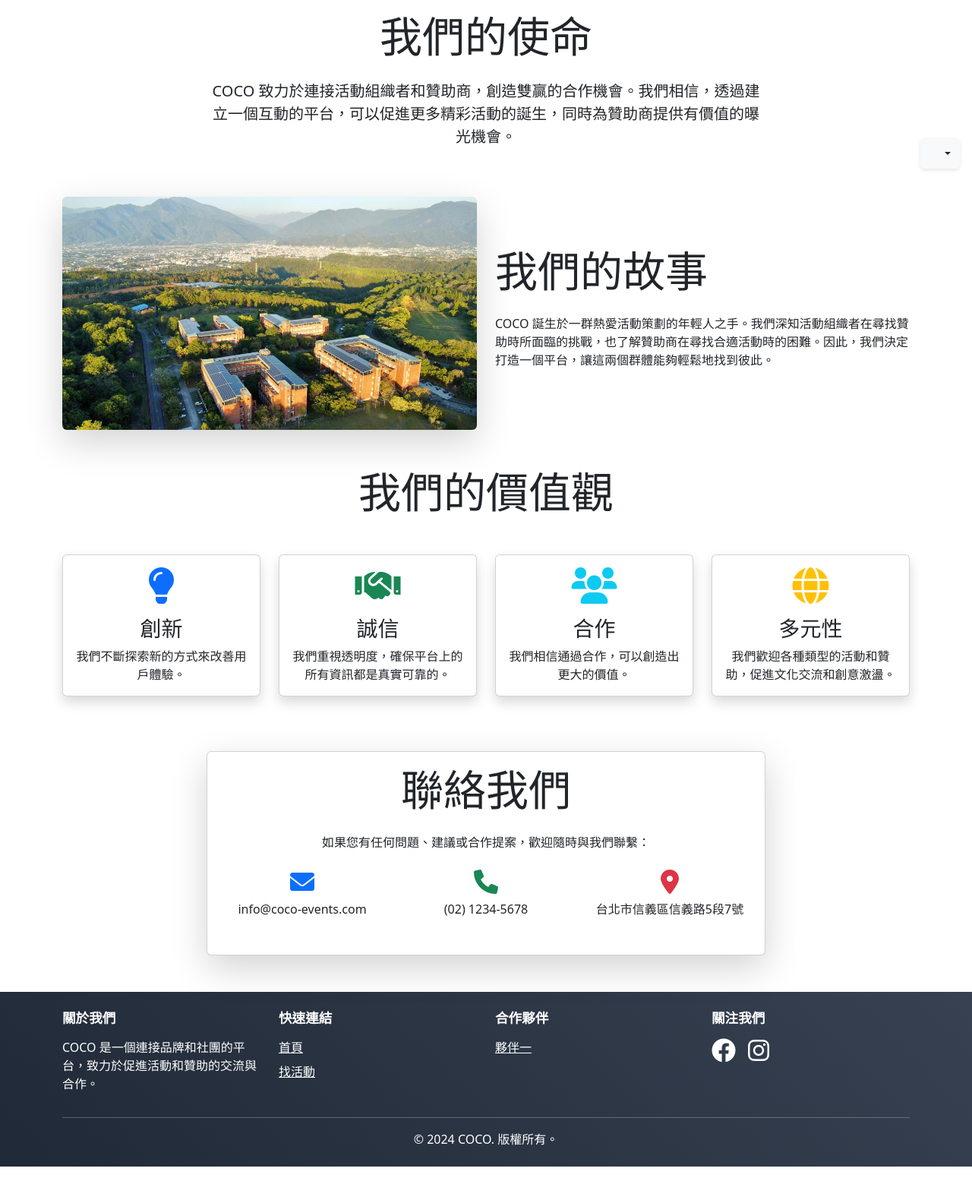
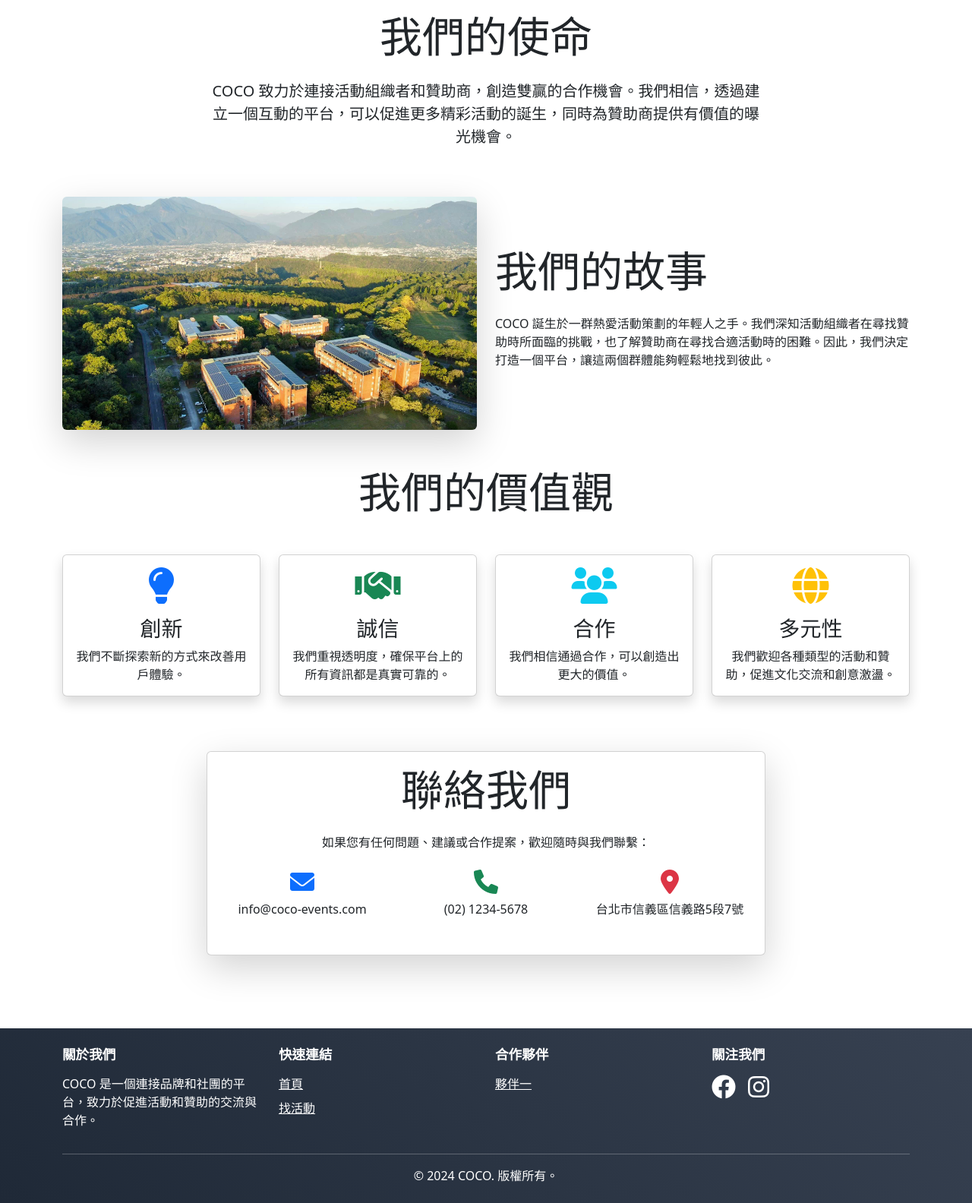
Before and after one commit to Carlin421/cococo, a Django app: page /about/ in a window 1280 px wide. Shown: the part 562-2146 px from the top of the page at 76% size. Run offline with Django 5.2, Linux system fonts and the light colour scheme; some libraries are stand-ins or nearby versions.

Commit message:
footer空白刪除

```diff
--- a/event_matcher/events/templates/base.html
+++ b/event_matcher/events/templates/base.html
@@ -38,21 +38,23 @@
         /* Footer 樣式 */
         footer .col-md-3 h5 { font-size: 1.1rem; font-weight: bold; margin-bottom: 1rem; }
         footer .list-unstyled li { margin-bottom: 0.5rem; }
+        html, body {
+          height: 100%;
+      }
+      body {
+          display: flex;
+          flex-direction: column;
+      }
+      main {
+          flex: 1 0 auto;
+      }
+      footer {
+          flex-shrink: 0;
+      }
     </style>
 </head>
 <body>
 
-<!-- 主題切換按鈕 -->
-<div class="dropdown position-fixed bottom-0 end-0 mb-3 me-3 bd-mode-toggle">
-  <button class="btn btn-bd-primary py-2 dropdown-toggle d-flex align-items-center" id="bd-theme" type="button" data-bs-toggle="dropdown">
-    <svg class="bi my-1 theme-icon-active" width="1em" height="1em"><use href="#circle-half"></use></svg>
-  </button>
-  <ul class="dropdown-menu dropdown-menu-end shadow">
-    <li><button type="button" class="dropdown-item d-flex align-items-center" data-bs-theme-value="light">淺色</button></li>
-    <li><button type="button" class="dropdown-item d-flex align-items-center" data-bs-theme-value="dark">深色</button></li>
-    <li><button type="button" class="dropdown-item d-flex align-items-center active" data-bs-theme-value="auto">自動</button></li>
-  </ul>
-</div>
 
 <!-- 頁首導航欄 -->
 <header data-bs-theme="dark">
```
Also changed, not shown: event_matcher/db.sqlite3.
